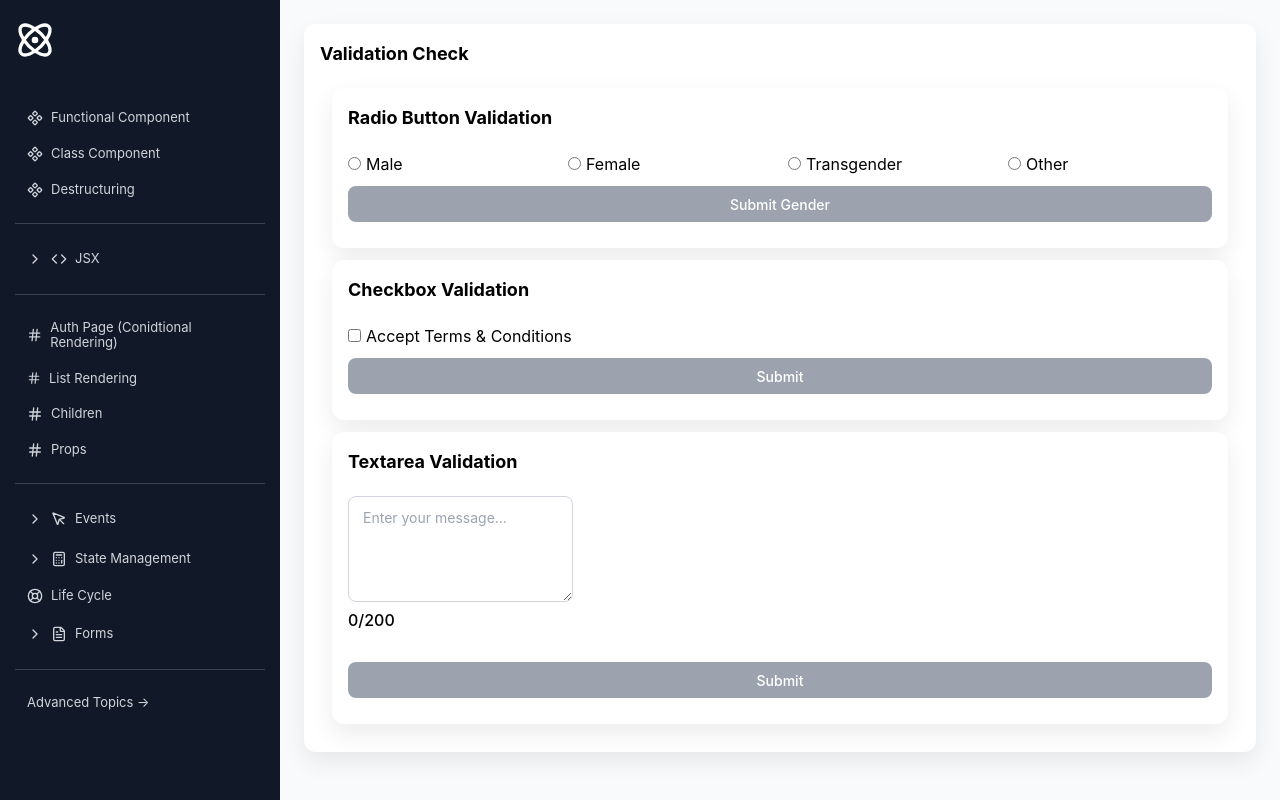
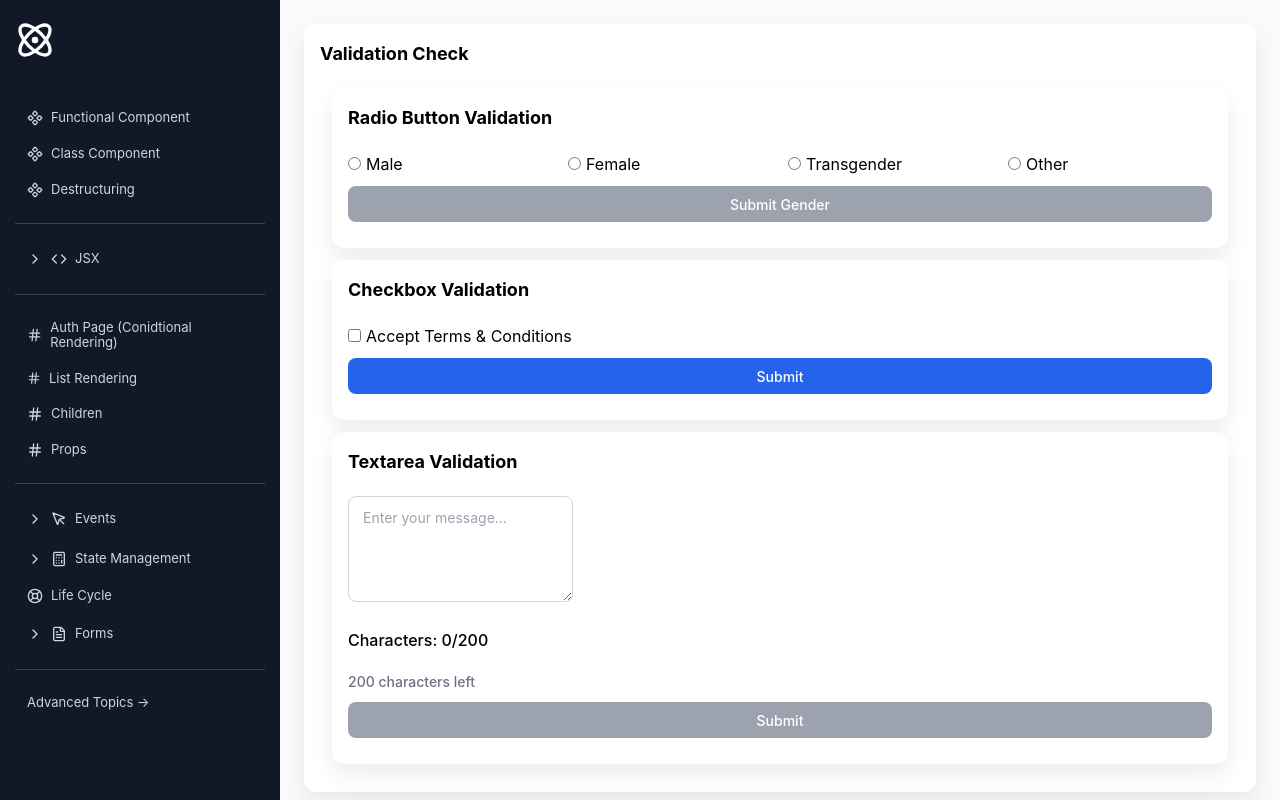
Before and after one commit to mahapatra079/my-app, a React (Create React App) app: page /validation-check in a window 1280 px wide. Built offline with nearby package versions, Linux system fonts and the light colour scheme.

Commit message:
validation

```diff
--- a/src/components/form-validate/CheckBoxValidate.jsx
+++ b/src/components/form-validate/CheckBoxValidate.jsx
@@ -48,7 +48,9 @@ export const CheckBoxValidate = () => {
 
       {error && <p style={{ color: "red" }}>{error}</p>}
 
-      <button type="submit" disabled={!terms} className="addBtn">
+      <button type="submit"
+        // disabled={!terms}
+        className="addBtn">
         Submit
       </button>
 
--- a/src/components/form-validate/TextAreaValidateCheck.jsx
+++ b/src/components/form-validate/TextAreaValidateCheck.jsx
@@ -51,7 +51,13 @@ export const TextAreaValidation = () => {
       {/* Error */}
       {error && <p style={{ color: "red" }}>{error}</p>}
 
-      <p className="font-medium mb-5">{message.length}/200</p>
+      <p className="font-medium mt-5 mb-5">
+        Characters: {message.length}/200
+      </p>
+
+      <p className=" font-medium text-sm text-gray-500">
+        {200 - message.length} characters left
+      </p>
 
       <button type="submit" className="addBtn" disabled={!message || error}>
         Submit
--- a/src/components/forms-validation-dropdown/DropdownValidationCheck.jsx
+++ b/src/components/forms-validation-dropdown/DropdownValidationCheck.jsx
@@ -72,7 +72,9 @@ export const DropdownValidationCheck = () => {
           <p className="text-red-600">{errors.country}</p>
         )}
 
-        <button type="submit" disabled={!formData.country || errors.country} className="addBtn mt-4">
+        <button type="submit"
+          // disabled={!formData.country || errors.country}
+          className="addBtn mt-4">
           Submit
         </button>
 
```
Also changed, not shown: src/components/form-validate/FormValidate.jsx (+10 -0 lines).
